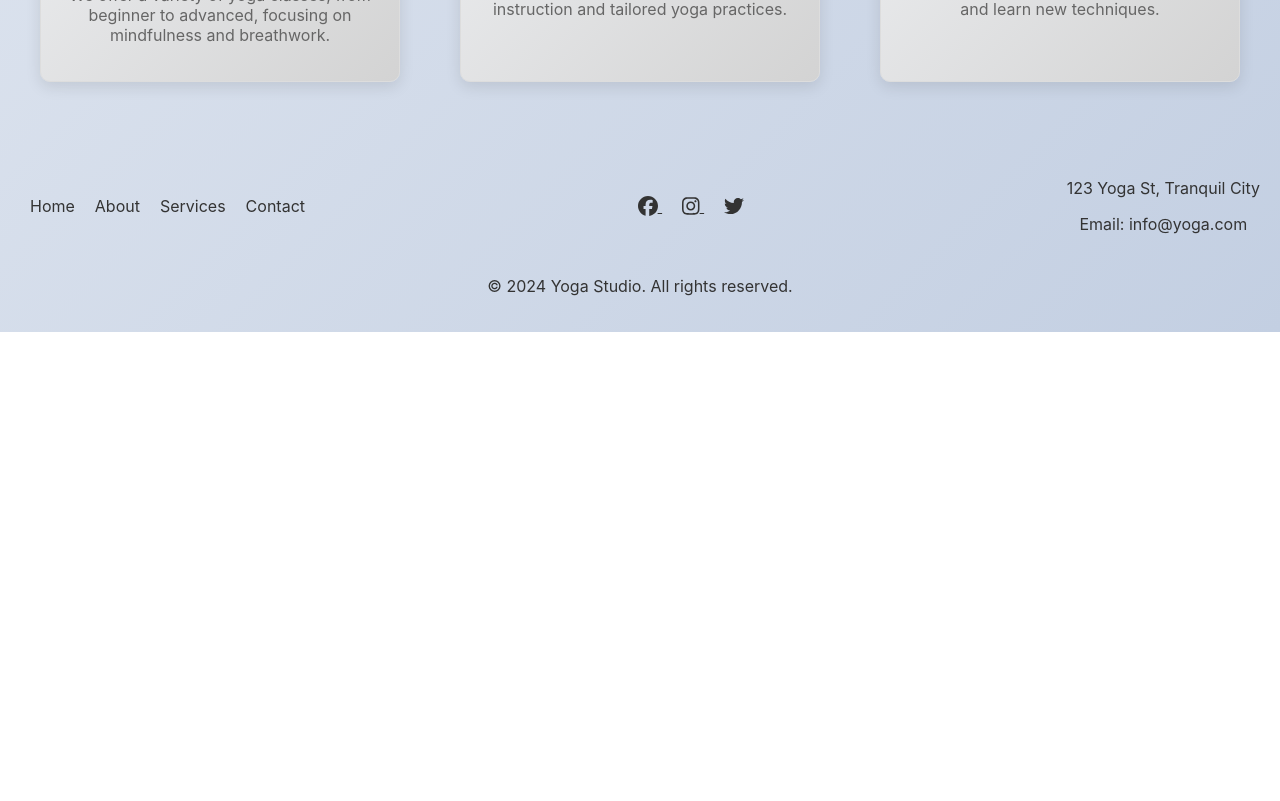
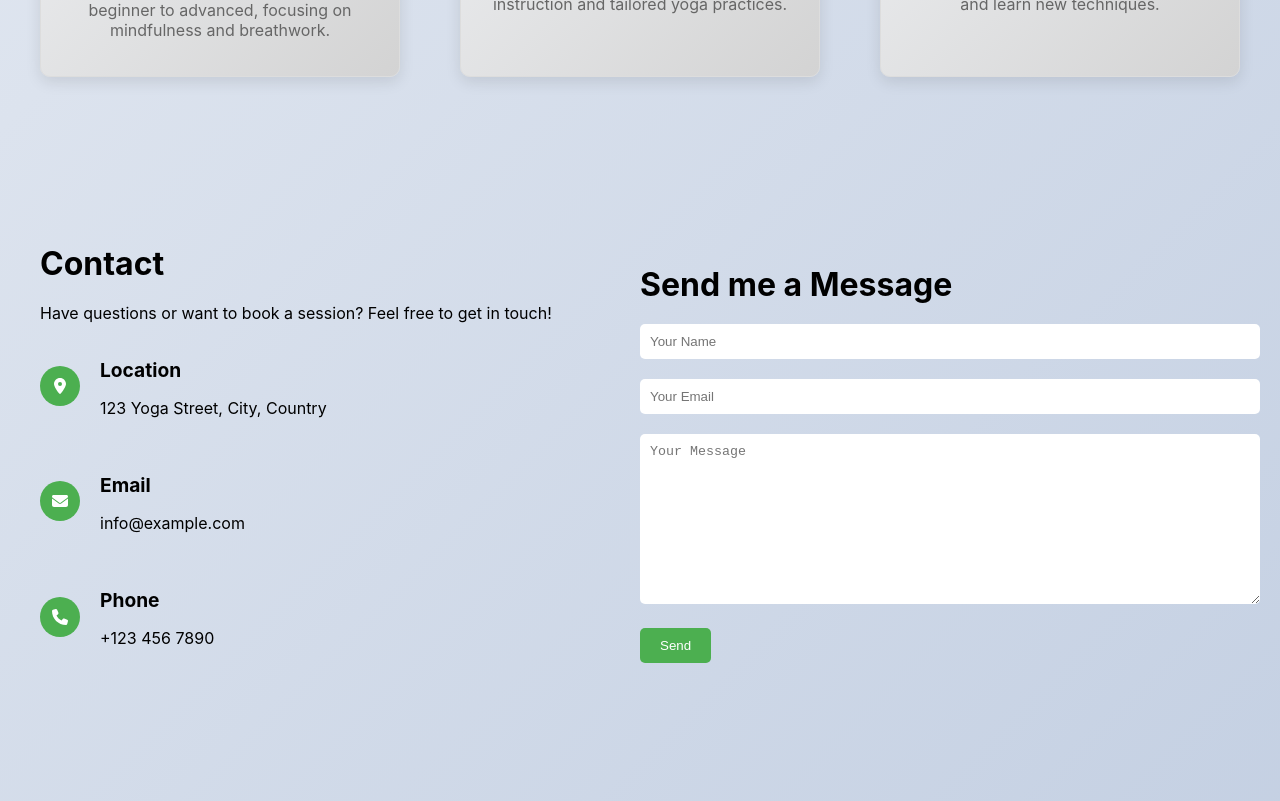
Before and after one commit to Betojr04/yoga-master, a React (Create React App) app in the folder client/: page / in a window 1280 px wide. Shown: the part 1980-2781 px from the top of the page. Before the commit the page ends 2312 px from the top, so only its background shows below. Built offline with nearby package versions, Linux system fonts and the light colour scheme.

Commit message:
added a contact section on the landing page added images for trying a new hero section image design

```diff
--- /dev/null
+++ b/client/src/components/Contact.js
@@ -0,0 +1,57 @@
+import React from "react";
+import { FontAwesomeIcon } from "@fortawesome/react-fontawesome";
+import {
+  faMapMarkerAlt,
+  faEnvelope,
+  faPhone
+} from "@fortawesome/free-solid-svg-icons";
+import "../styles/ContactSection.css";
+
+export const Contact = () => {
+  return (
+    <section className="contact-section">
+      <div className="contact-container">
+        <div className="contact-info">
+          <h2>Contact</h2>
+          <p>
+            Have questions or want to book a session? Feel free to get in touch!
+          </p>
+          <div className="info">
+            <div className="icon">
+              <FontAwesomeIcon icon={faMapMarkerAlt} />
+            </div>
+            <div className="text">
+              <h3>Location</h3>
+              <p>123 Yoga Street, City, Country</p>
+            </div>
+          </div>
+          <div className="info">
+            <div className="icon">
+              <FontAwesomeIcon icon={faEnvelope} />
+            </div>
+            <div className="text">
+              <h3>Email</h3>
+              <p>info@example.com</p>
+            </div>
+          </div>
+          <div className="info">
+            <div className="icon">
+              <FontAwesomeIcon icon={faPhone} />
+            </div>
+            <div className="text">
+              <h3>Phone</h3>
+              <p>+123 456 7890</p>
+            </div>
+          </div>
+        </div>
+        <form className="contact-form">
+          <h2>Send me a Message</h2>
+          <input type="text" placeholder="Your Name" />
+          <input type="email" placeholder="Your Email" />
+          <textarea placeholder="Your Message"></textarea>
+          <button type="submit">Send</button>
+        </form>
+      </div>
+    </section>
+  );
+};
--- a/client/src/components/Nav.js
+++ b/client/src/components/Nav.js
@@ -17,6 +17,9 @@ export const Nav = () => {
           <li>
             <a href="#">About</a>
           </li>
+          <li>
+            <a href="#">Contact</a>
+          </li>
         </ul>
       </div>
       <div className="logo">
--- /dev/null
+++ b/client/src/styles/ContactSection.css
@@ -0,0 +1,71 @@
+.contact-section {
+    padding: 80px 0;
+}
+
+.contact-container {
+    max-width: 1200px;
+    margin: 0 auto;
+    display: flex;
+    justify-content: space-between;
+    align-items: center;
+}
+
+.contact-info,
+.contact-form {
+    flex: 1;
+}
+
+.contact-info h2,
+.contact-form h2 {
+    font-size: 2rem;
+    margin-bottom: 20px;
+}
+
+.info {
+    display: flex;
+    align-items: center;
+    margin-bottom: 20px;
+}
+
+.info .icon {
+    background-color: #4caf50;
+    color: #fff;
+    border-radius: 50%;
+    width: 40px;
+    height: 40px;
+    display: flex;
+    justify-content: center;
+    align-items: center;
+    margin-right: 20px;
+}
+
+.info h3 {
+    font-size: 1.2rem;
+    margin-bottom: 5px;
+}
+
+.contact-form input,
+.contact-form textarea {
+    width: 100%;
+    padding: 10px;
+    margin-bottom: 20px;
+    border: none;
+    border-radius: 5px;
+}
+
+.contact-form textarea {
+    height: 150px;
+}
+
+.contact-form button {
+    background-color: #4caf50;
+    color: #fff;
+    border: none;
+    padding: 10px 20px;
+    border-radius: 5px;
+    cursor: pointer;
+}
+
+.contact-form button:hover {
+    background-color: #45a049;
+}
--- a/client/src/styles/Nav.css
+++ b/client/src/styles/Nav.css
@@ -26,7 +26,7 @@
 }
 
 .logo {
-    width: 180px;
+    width: 175px;
     height: auto;
     display: flex;
     justify-content: center;
--- a/client/src/views/App.js
+++ b/client/src/views/App.js
@@ -4,6 +4,7 @@ import "../styles/App.css";
 
 import { InstructorSection } from "../components/InstructorSection";
 import { ServicesSection } from "../components/ServicesSection";
+import { Contact } from "../components/Contact";
 
 const App = () => {
   return (
@@ -11,6 +12,7 @@ const App = () => {
       <HeroSection />
       <InstructorSection />
       <ServicesSection />
+      <Contact />
     </main>
   );
 };
```
Also changed, not shown: client/src/assets/gabbyPose.jpeg (added), client/src/assets/yoga.jpeg (added).
